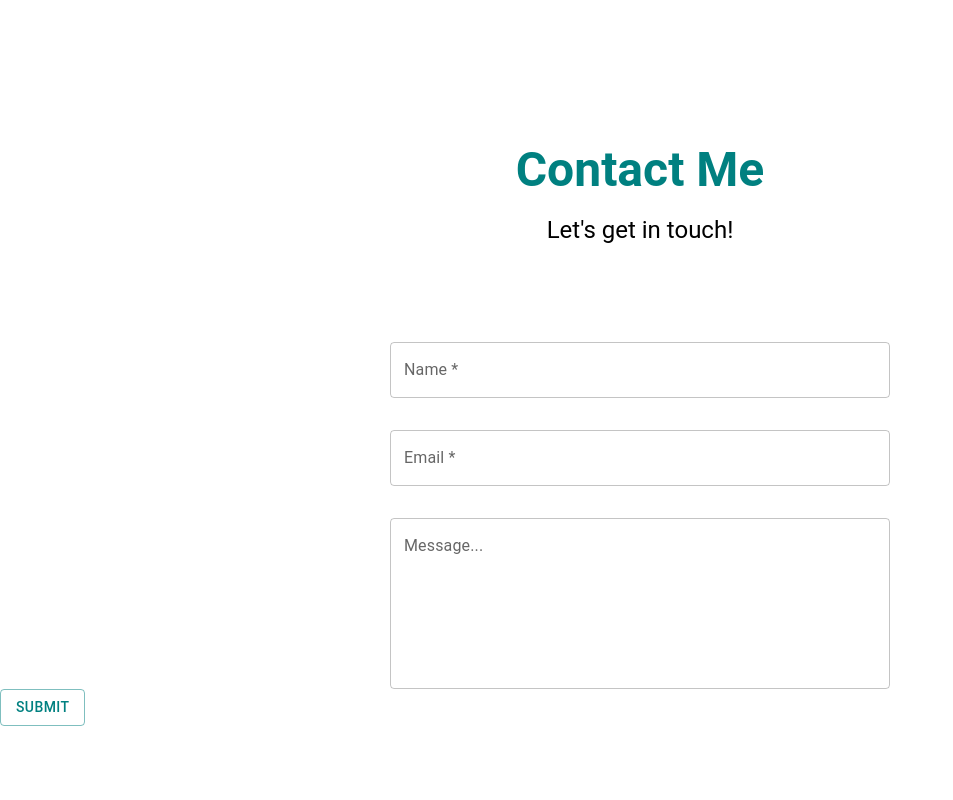
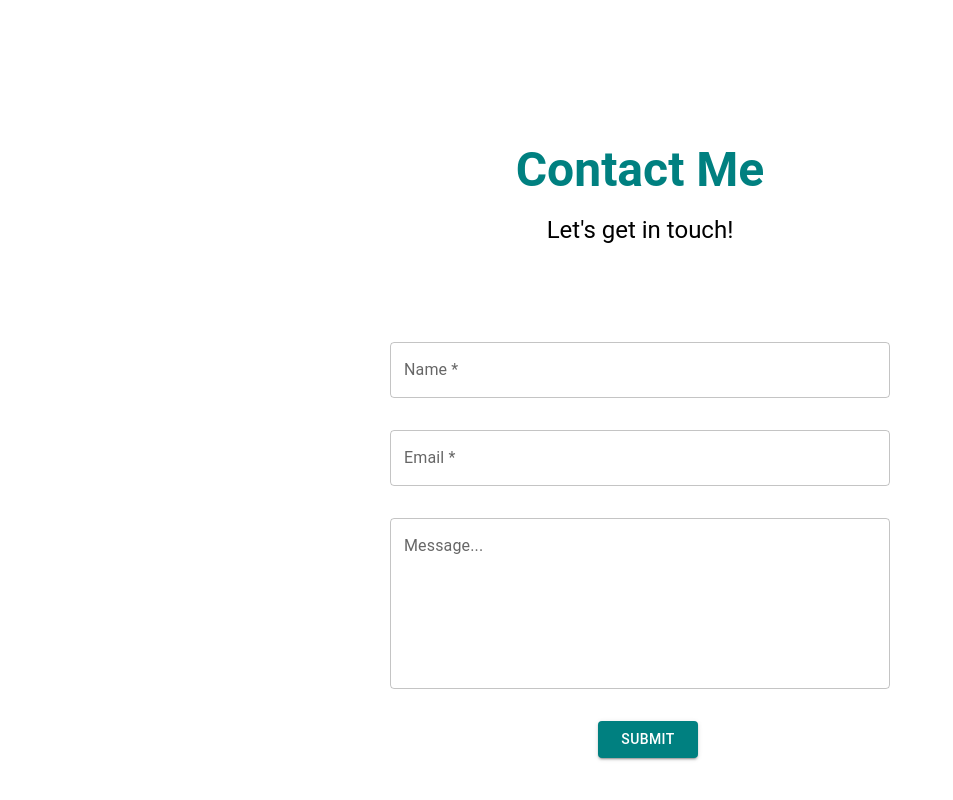
Before and after one commit to amerigirl/website, a React (Create React App) app: page / in a window 1280 px wide. Shown: the part 1550-2350 px from the top of the page, without its empty margins (0-953 px from the left). Before the commit the page ends 2276 px from the top, so only its background shows below. Built offline with nearby package versions, Linux system fonts and the light colour scheme.

Commit message:
adjusting contact form

```diff
--- a/src/Components/ContactForm/ContactForm.jsx
+++ b/src/Components/ContactForm/ContactForm.jsx
@@ -1,5 +1,5 @@
 import React from "react";
-import { Box, Button, Typography, TextField } from "@mui/material";
+import { Box, Button, TextField } from "@mui/material";
 
 const ContactForm = () => {
   return (
@@ -8,7 +8,7 @@ const ContactForm = () => {
         id="contact"
         sx={{
           display: "grid",
-          gap: "2rem",
+          gap: "2em",
           maxWidth: "500px",
           margin: "0 auto",
         }}
@@ -17,7 +17,6 @@ const ContactForm = () => {
           sx={{
             display: "grid",
             gridTemplateColumns: "1fr 1fr",
-            gap: "1rem",
           }}
         ></Box>
         <TextField label="Name *" variant="outlined" fullWidth />
@@ -31,13 +30,20 @@ const ContactForm = () => {
           rows={6}
           fullWidth
         />
+        <Button
+          variant="contained"
+          sx={{
+            display: "flex",
+            justifyContent: "center",
+            alignItems: "center",
+            width:"20%",
+            left: "13rem",
+            marginBottom: "5rem"
+          }}
+        >
+          Submit
+        </Button>
       </Box>
-      <Button
-        variant="outlined"
-        sx={{ display: "flex", justifyContent: "center", alignItems: "center" }}
-      >
-        Submit
-      </Button>
     </Box>
   );
 };
```
